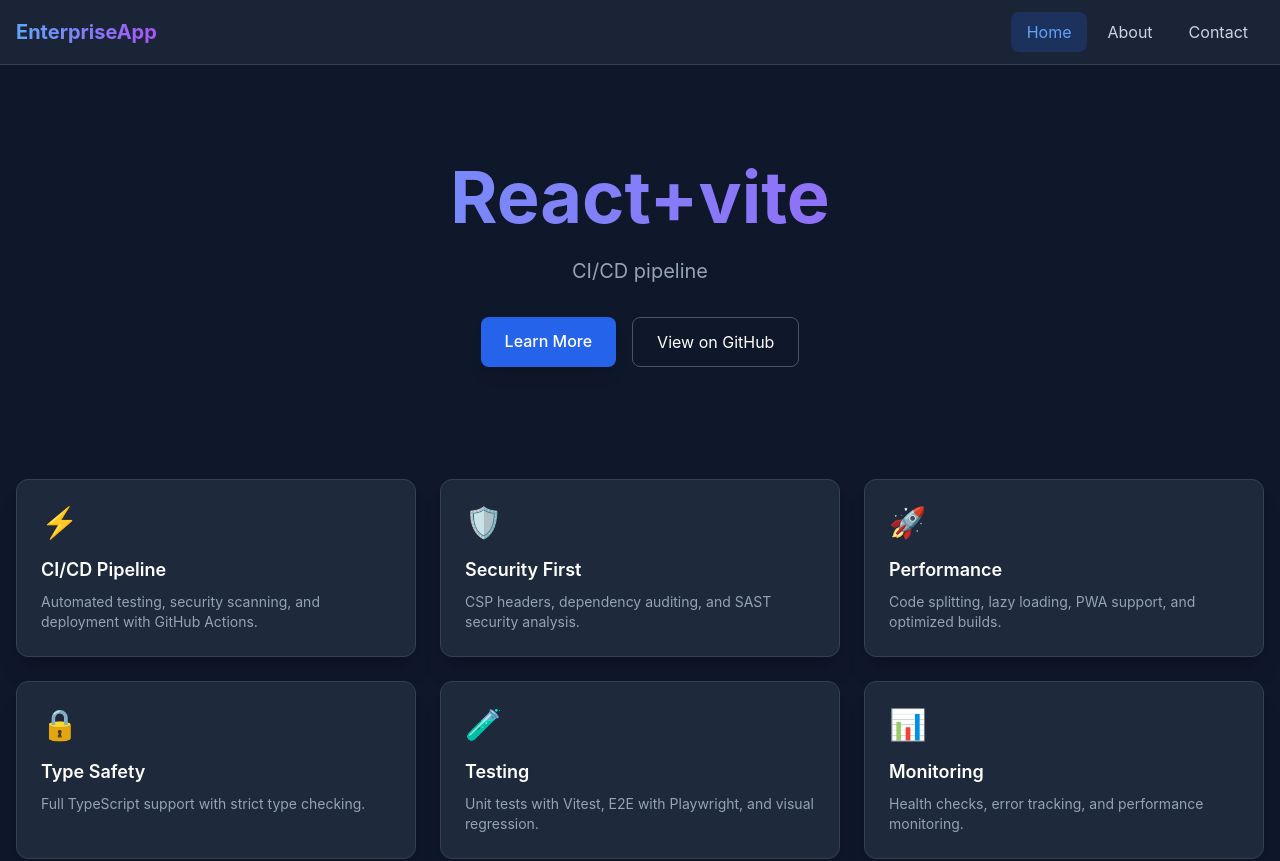
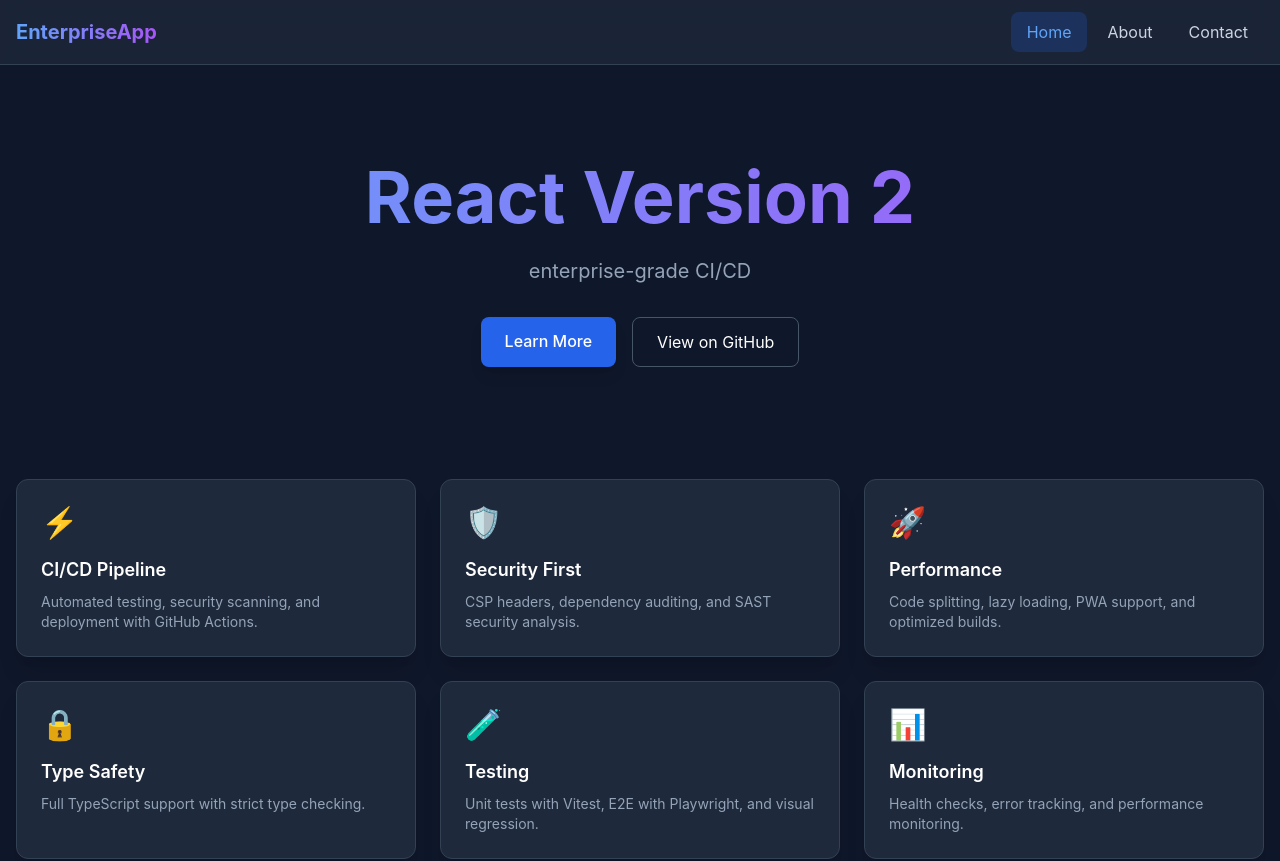
Before and after one commit to itspasindu/enterprise-react-cicd-pipeline, a React (Vite) app: page / in a window 1280 px wide. Shown: the top 861 px of the page. Built offline with nearby package versions, Linux system fonts and the light colour scheme.

Commit message:
fix: update homepage title and description for accuracy
- Changed the homepage title to "React Version 2" for better representation.
- Updated the meta description to "Welcome to our enterprise-grade React application" for improved clarity.

```diff
--- a/src/pages/Home.jsx
+++ b/src/pages/Home.jsx
@@ -6,14 +6,14 @@
     <>
       <Helmet>
         <title>Home | Enterprise React App</title>
-        <meta name="description" content="Welcome to our React application" />
+        <meta name="description" content="Welcome to our enterprise-grade React application" />
       </Helmet>
 
       <div className="space-y-12">
         {/* Hero Section */}
         <section className="text-center py-16">
-          <h1 className="text-5xl md:text-7xl font-bold mb-6 text-gradient">React+vite</h1>
-          <p className="text-xl text-slate-400 max-w-2xl mx-auto mb-8">CI/CD pipeline</p>
+          <h1 className="text-5xl md:text-7xl font-bold mb-6 text-gradient">React Version 2</h1>
+          <p className="text-xl text-slate-400 max-w-2xl mx-auto mb-8">enterprise-grade CI/CD</p>
           <div className="flex gap-4 justify-center">
             <Link to="/about" className="btn-primary">
               Learn More
```
